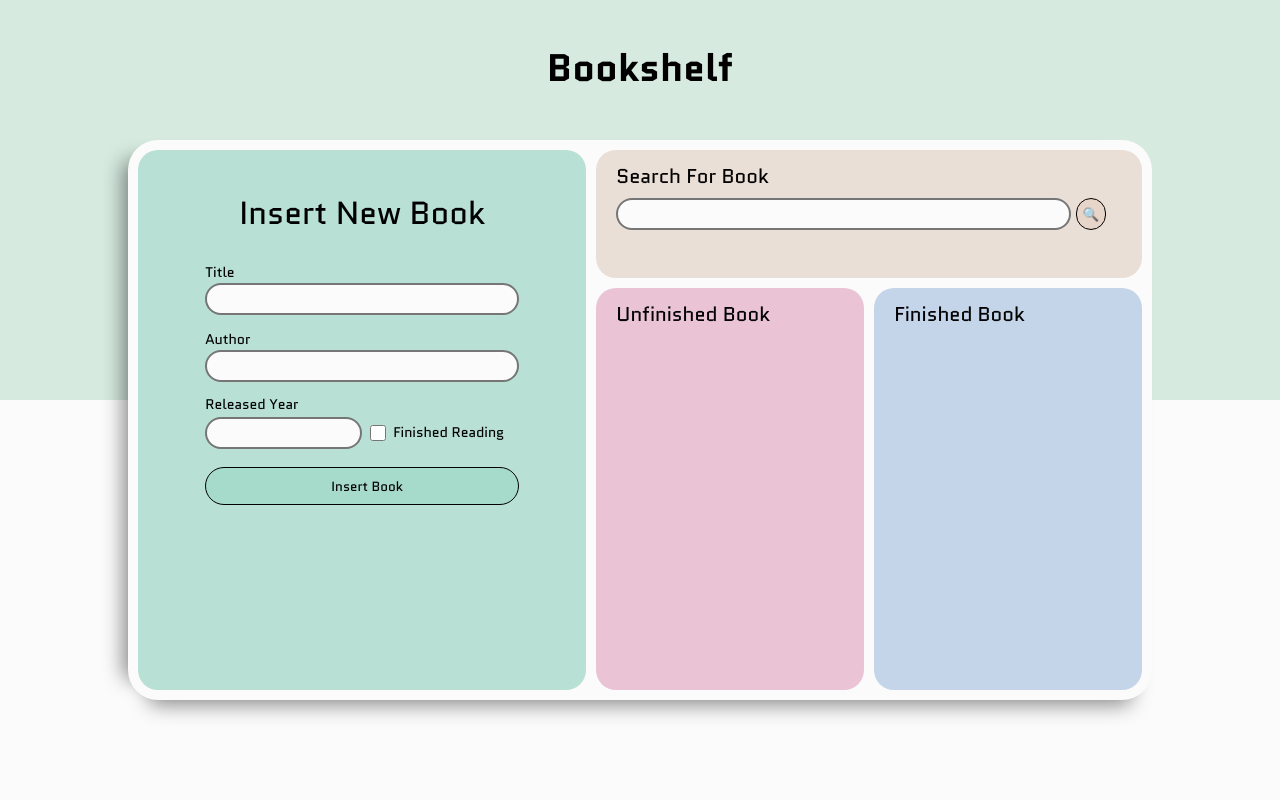
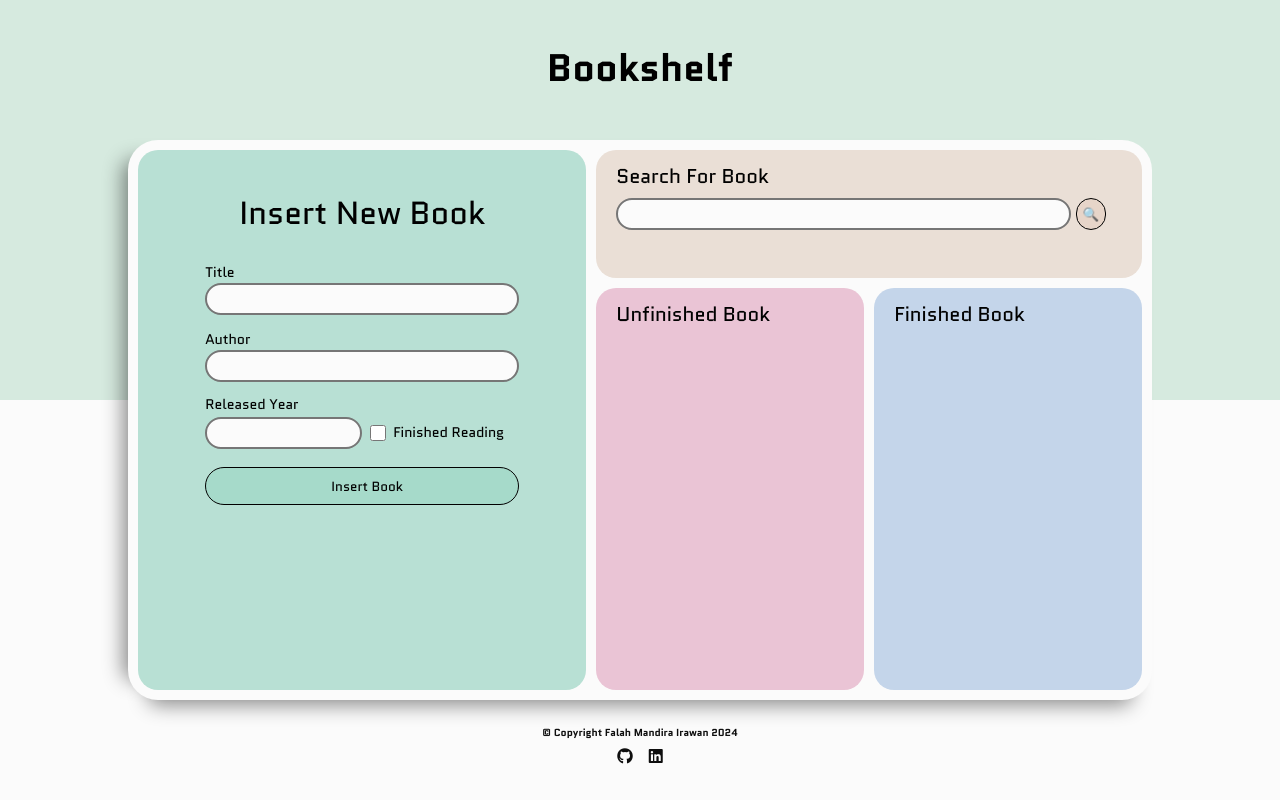
Before and after one commit to falahmandira10/bookshelf-apps, a plain HTML site: page index.html in a window 1280 px wide. Drawn offline with Linux system fonts and the light colour scheme.

Commit message:
create additional information in footer

```diff
--- a/index.html
+++ b/index.html
@@ -68,7 +68,17 @@
     </main>
 
     <footer>
-
+      <h6>
+        &copy; Copyright Falah Mandira Irawan 2024
+      </h6>
+      <div class="social-media">
+        <a href="https://github.com/falahmandira10">
+            <i class="fa-brands fa-github fa-md"></i>
+        </a>
+        <a href="https://www.linkedin.com/in/falah-mandira-irawan-661025200/">
+            <i class="fa-brands fa-linkedin fa-md"></i>
+        </a>
+      </div>
     </footer>
   <script src="main.js"></script>
 </body>
--- a/style.css
+++ b/style.css
@@ -250,6 +250,27 @@ button[type="submit"][class="btn-finished"]:hover  {
     background-color: #a79d68;
 }
 
+h6 {
+    color: rgb(14, 14, 14);
+    margin: 5px 0;
+    font-size: 0.8vmax;
+    text-align: center;
+    /* background-color: powderblue; */
+}
+
+.social-media {
+    display: flex;
+    justify-content: center;
+    gap: 1em;
+    color: rgb(14, 14, 14);
+    /* background-color: #ff0844; */
+}
+
+.social-media a {
+    /* text-decoration: none; */
+    color: rgb(14, 14, 14);
+}
+
 /* mobile screen */
 @media screen and (max-width: 767px) {
     section.wrapper {
```
Also changed, not shown: references/Bookshelf Template.txt (added), 1 other file.
